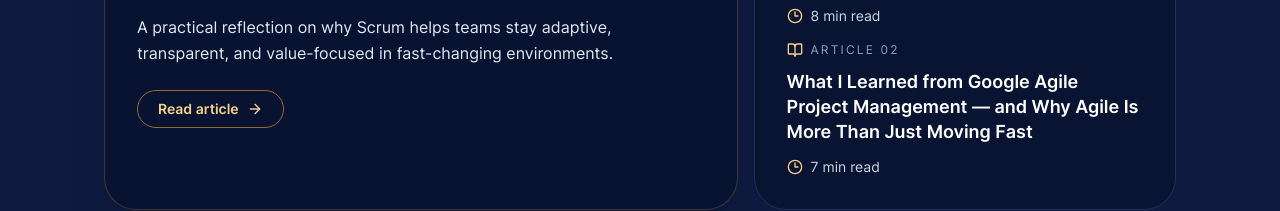
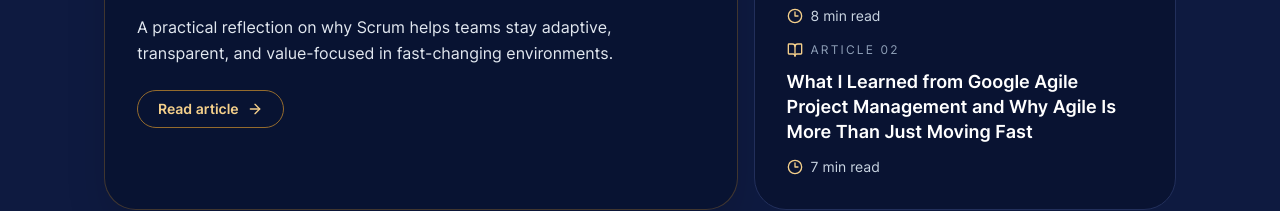
Before and after one commit to devinaacs/paska-personal-web, a Next.js app: page /blog in a window 1280 px wide. Shown: the part 600-811 px from the top of the page. Built offline with nearby package versions, Linux system fonts and the light colour scheme.

Commit message:
chore(blog): remove em dash from google agile article title

```diff
--- a/src/app/blog/[slug]/page.tsx
+++ b/src/app/blog/[slug]/page.tsx
@@ -5,6 +5,7 @@
 
 import { Footer } from "@/components/layout/Footer";
 import { Navbar } from "@/components/layout/Navbar";
+
 import { blogArticles, getBlogArticleBySlug } from "@/constant/blog";
 
 type BlogArticlePageProps = {
--- a/src/app/blog/page.tsx
+++ b/src/app/blog/page.tsx
@@ -1,9 +1,10 @@
-import { BookOpen, Clock3, ArrowRight } from "lucide-react";
+import { ArrowRight,BookOpen, Clock3 } from "lucide-react";
+import { Metadata } from "next";
 import Link from "next/link";
-import { Metadata } from "next";
 
 import { Footer } from "@/components/layout/Footer";
 import { Navbar } from "@/components/layout/Navbar";
+
 import { blogArticles } from "@/constant/blog";
 
 export const metadata: Metadata = {
--- a/src/constant/blog.ts
+++ b/src/constant/blog.ts
@@ -92,7 +92,7 @@
   {
     slug: "what-i-learned-from-google-agile-project-management",
     title:
-      "What I Learned from Google Agile Project Management — and Why Agile Is More Than Just Moving Fast",
+      "What I Learned from Google Agile Project Management and Why Agile Is More Than Just Moving Fast",
     summary:
       "A reflection on how Agile is not only about speed, but also about sustainability, collaboration, clarity, and continuous improvement.",
     category: "Agile Reflection",
@@ -101,7 +101,7 @@
     sections: [
       {
         title:
-          "What I Learned from Google Agile Project Management — and Why Agile Is More Than Just Moving Fast",
+          "What I Learned from Google Agile Project Management and Why Agile Is More Than Just Moving Fast",
         body: [
           "After finishing the Google Agile Project Management course, I found myself reflecting on how Agile is often understood in real working environments.",
           "Before taking the course, I mostly saw Agile as a way to move quickly, adapt to change, and keep delivery going. In many teams, that is often what stands out first: fast execution, visible progress, and continuous movement. But through this course, I started to understand Agile in a broader and more meaningful way.",
```
